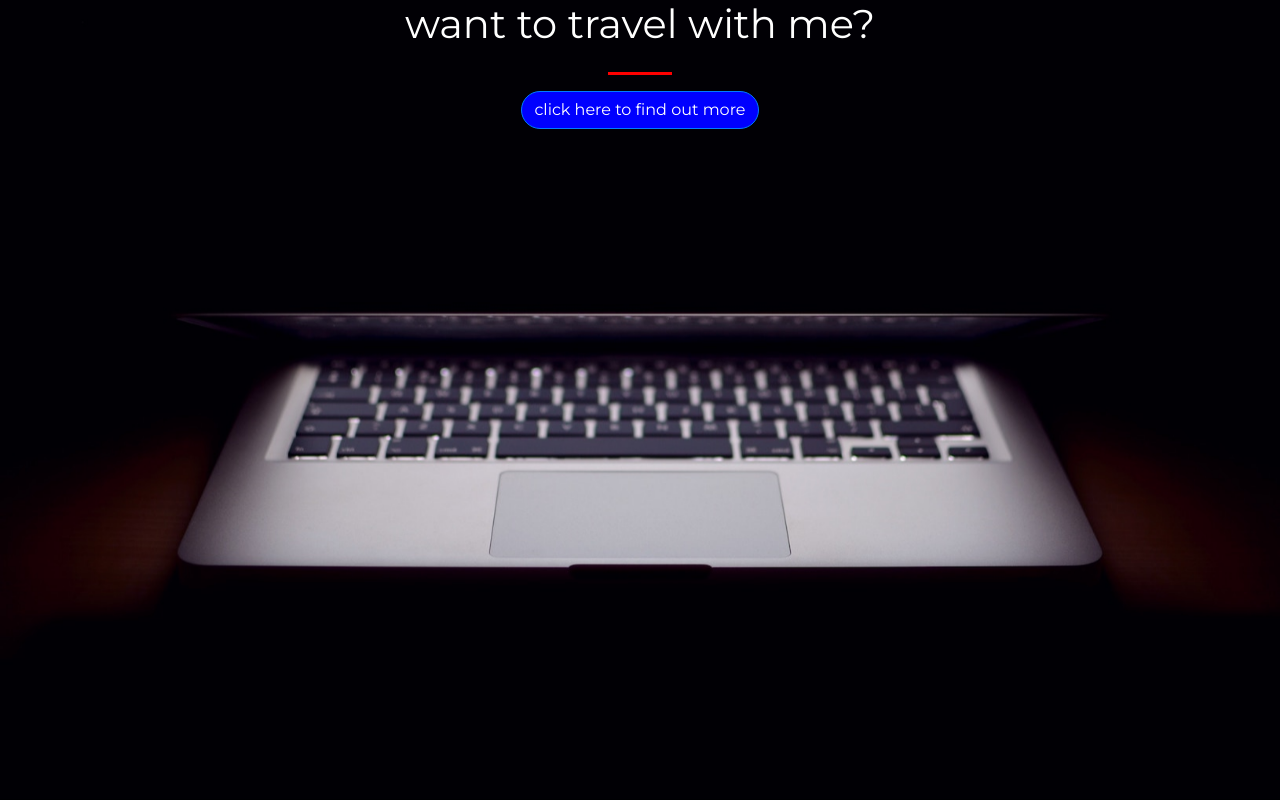
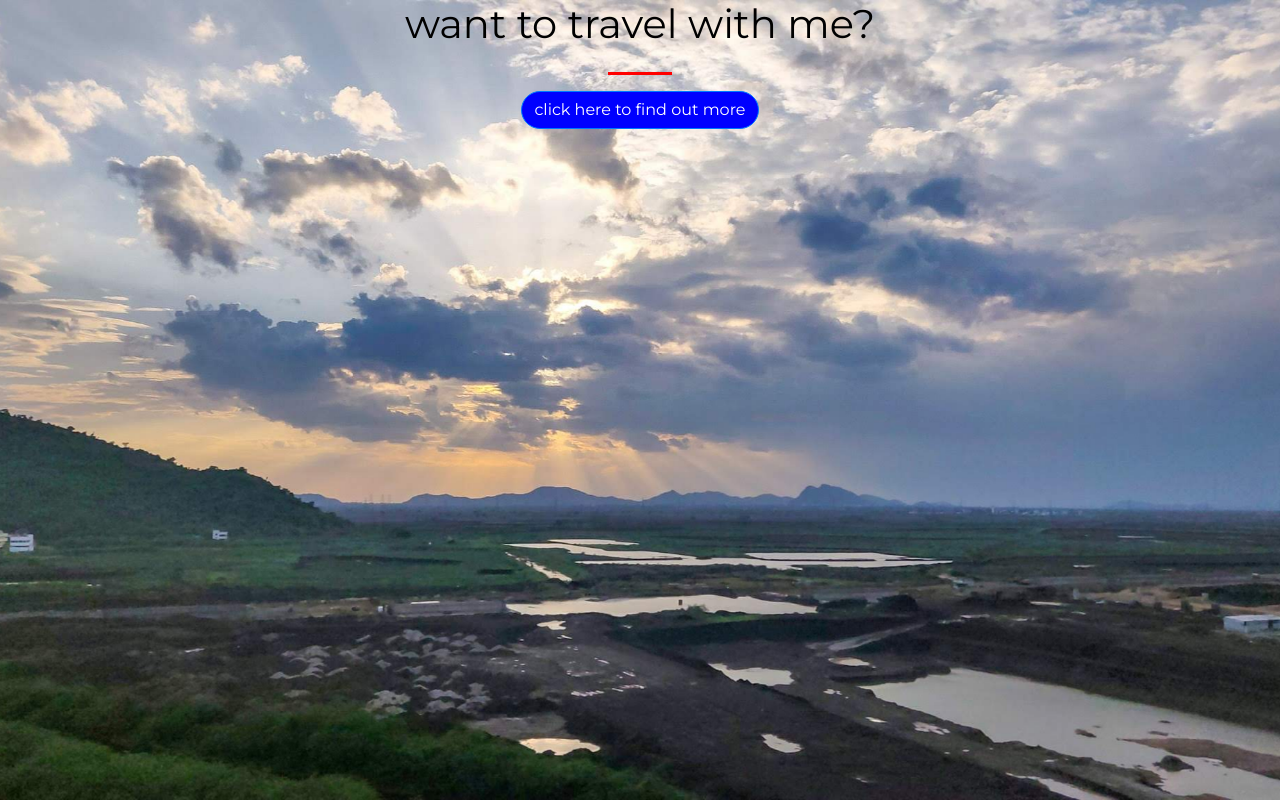
Before and after one commit to hemanthpaladugu/helo, a plain HTML site: page index.html in a window 1280 px wide. Drawn offline with nearby package versions, Linux system fonts and the light colour scheme.

Commit message:
Add files via upload

```diff
--- a/style.css
+++ b/style.css
@@ -3,11 +3,12 @@ html {
   width: 100%;
   height: 100%;
   font-family: 'Montserrat', sans-serif;
-  background: url(header.jpg) no-repeat center center fixed;
+  background: url(sunset.jpg) no-repeat center center fixed;
   background-size: cover;
 }
 h1{
-	color: white;
+	color: black;
+	background-color:light blue;
 
 }
 hr{
```
